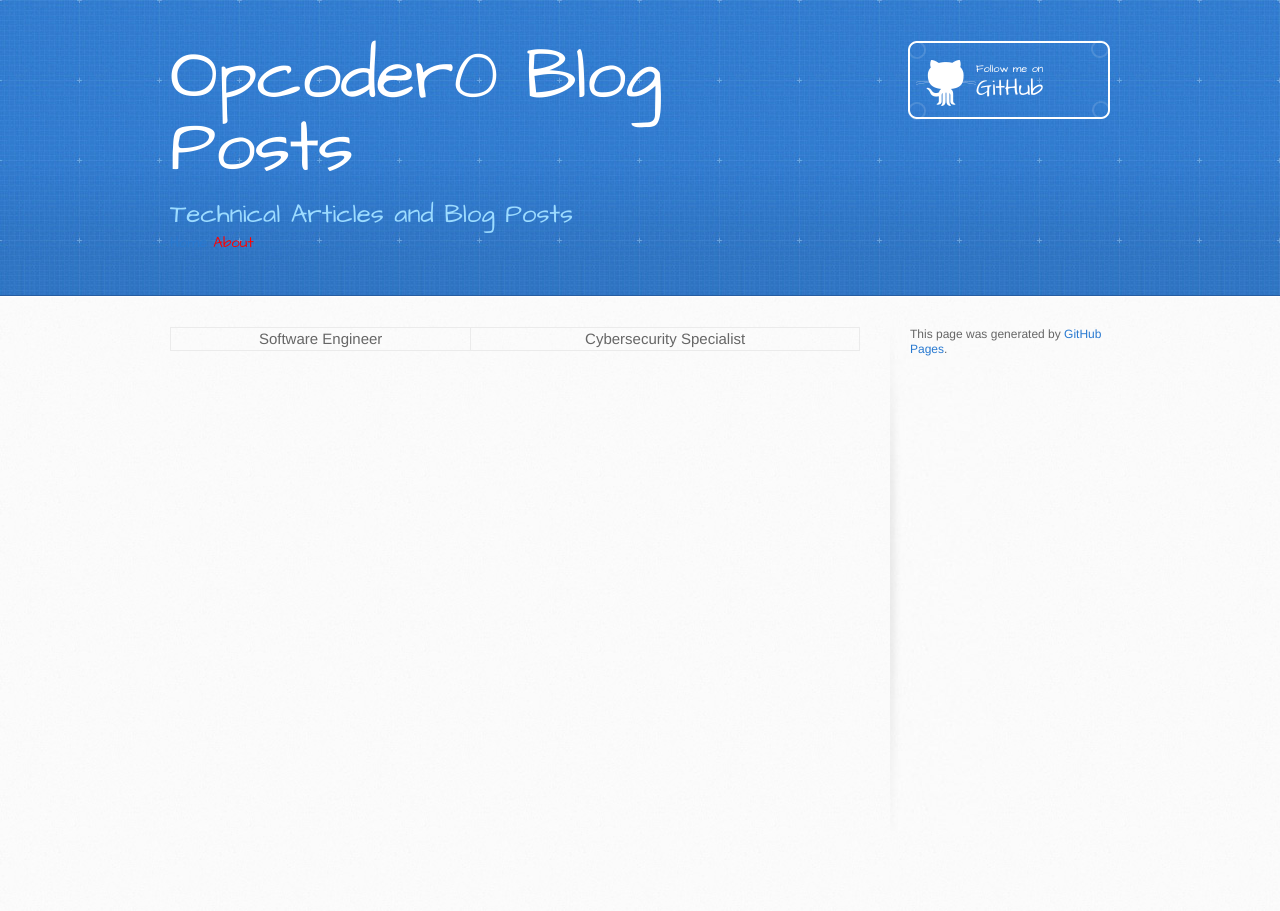
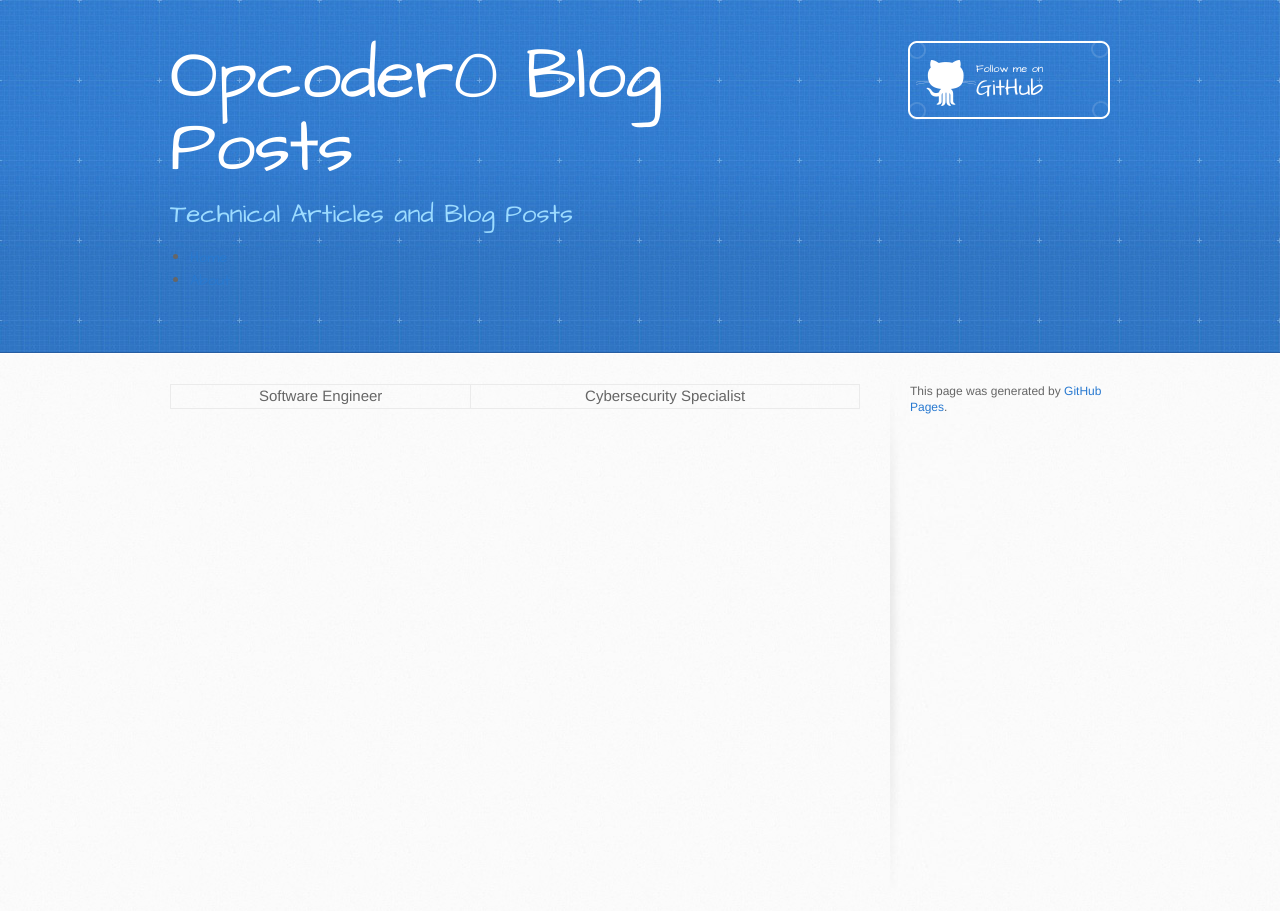
Before and after one commit to opcoder0/opcoder0.github.io, a Jekyll site: the page built from docs/about.md, in a window 1280 px wide. Built offline with Jekyll 4.4.1, drawn with Linux system fonts in a browser that asks for light colours; our own code applies the rules of GitHub Pages for plain Markdown files.

Commit message:
Add navigation with css style

```diff
--- a/docs/_includes/navigation.html
+++ b/docs/_includes/navigation.html
@@ -1,7 +1,7 @@
-<nav>
-  {% for item in site.data.navigation %}
-    <a href="{{ item.link }}" {% if page.url == item.link %}style="color: red;"{% endif %}>
-      {{ item.name }}
-    </a>
-  {% endfor %}
+<nav class="main-nav">
+  <ul>
+    {% for item in site.data.navigation %}
+        <li><a href="{{ item.link }}" {% if page.url == item.link %}class="active"{% endif %}> {{ item.name }} </a></li>
+    {% endfor %}
+  </ul>
 </nav>
--- a/docs/assets/css/print.scss
+++ b/docs/assets/css/print.scss
@@ -53,6 +53,12 @@ body {
 
 a {
   font-weight: bold;
+  color: #d5000d;
+}
+
+a.active {
+  font-family: 'Helvetica Neue', Helvetica, Arial, serif;
+  font-size: 18px;
   color: #d5000d;
 }
 
```
